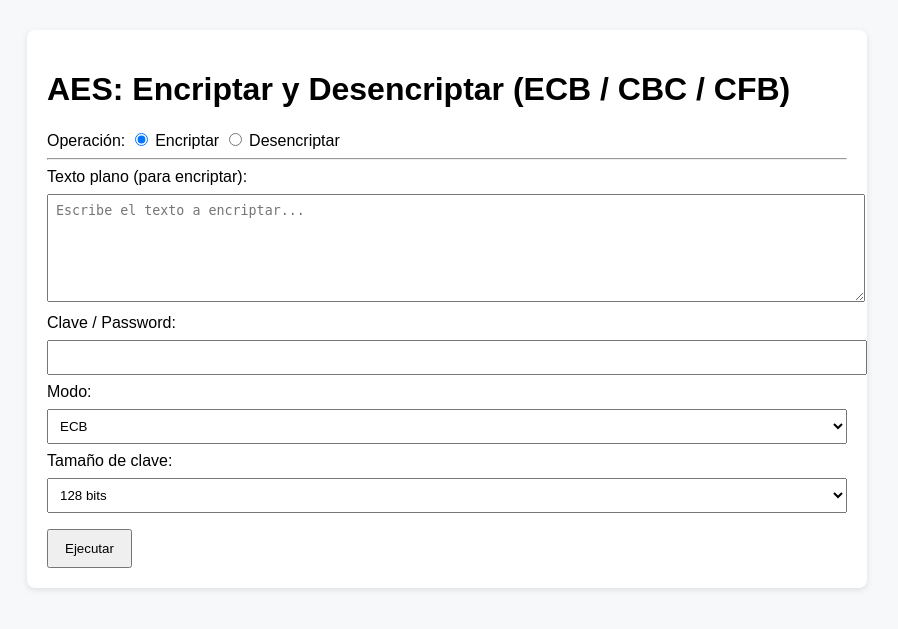
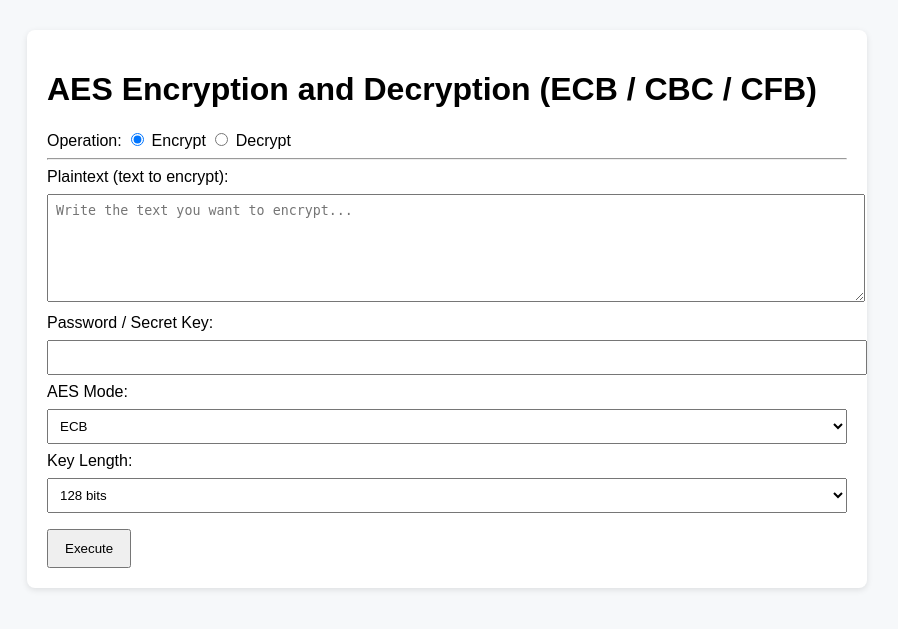
Before and after one commit to rosaliarivera/aes-encryption-app, a Flask app: page / in a window 1280 px wide. Shown: the top 629 px of the page, without its empty margins (193-1091 px from the left). Run offline with Flask 3, Linux system fonts and the light colour scheme.

Commit message:
Translate interface and messages to English

```diff
--- a/app.py
+++ b/app.py
@@ -21,12 +21,12 @@ def index():
         plaintext = request.form.get('plaintext', '')
 
         if not password:
-            flash('La clave no puede estar vacía.', 'error')
+            flash('The password cannot be empty.', 'error')
             return redirect(url_for('index'))
 
         if operation == 'encrypt':
             if not plaintext:
-                flash('Introduce texto para encriptar.', 'error')
+                flash('Please enter text to encrypt.', 'error')
                 return redirect(url_for('index'))
             payload = encrypt(plaintext, password, mode, key_bits)
             filename = secure_filename(f'cipher_{mode}_{key_bits}.txt')
@@ -45,13 +45,13 @@ def index():
             elif input_text:
                 payload = input_text
             else:
-                flash('Sube un fichero .txt con el ciphertext o pega el contenido.', 'error')
+                flash('Upload a ciphertext .txt file or paste the content.', 'error')
                 return redirect(url_for('index'))
             try:
                 plaintext = decrypt(payload, password)
                 result = plaintext
             except Exception as e:
-                flash(f'Error al desencriptar: {str(e)}', 'error')
+                flash(f'Decryption error: {str(e)}', 'error')
     return render_template('index.html', result=result)
 
 if __name__ == '__main__':
--- a/templates/index.html
+++ b/templates/index.html
@@ -1,13 +1,13 @@
 <!doctype html>
-<html lang="es">
+<html lang="en">
 <head>
     <meta charset="utf-8">
-  <title>AES Web App - Encriptar / Desencriptar</title>
+    <title>AES Encryption and Decryption</title>
     <link rel="stylesheet" href="{{ url_for('static', filename='style.css') }}">
 </head>
 <body>
 <div class="container">
-    <h1>AES: Encriptar y Desencriptar (ECB / CBC / CFB)</h1>
+    <h1>AES Encryption and Decryption (ECB / CBC / CFB)</h1>
 
     {% with messages = get_flashed_messages(with_categories=true) %}
     {% if messages %}
@@ -20,48 +20,51 @@
     {% endwith %}
 
     <form method="post" enctype="multipart/form-data">
-      <label>Operación:</label>
-      <label><input type="radio" name="operation" value="encrypt" checked> Encriptar</label>
-      <label><input type="radio" name="operation" value="decrypt"> Desencriptar</label>
+
+        <label>Operation:</label>
+        <label><input type="radio" name="operation" value="encrypt" checked> Encrypt</label>
+        <label><input type="radio" name="operation" value="decrypt"> Decrypt</label>
 
         <hr>
 
         <div id="encrypt-section">
-        <label>Texto plano (para encriptar):</label>
-        <textarea name="plaintext" rows="6" placeholder="Escribe el texto a encriptar..."></textarea>
+            <label>Plaintext (text to encrypt):</label>
+            <textarea name="plaintext" rows="6" placeholder="Write the text you want to encrypt..."></textarea>
         </div>
 
         <div id="decrypt-section" style="display:none">
-        <label>Subir fichero .txt con ciphertext (o pega su contenido abajo):</label>
+            <label>Upload ciphertext file (.txt) or paste its content:</label>
             <input type="file" name="cipherfile" accept=".txt">
-        <label>O pega el contenido del .txt:</label>
-        <textarea name="ciphertextarea" rows="6" placeholder='Pega aquí el JSON guardado por la app'></textarea>
+
+            <label>Or paste ciphertext here:</label>
+            <textarea name="ciphertextarea" rows="6" placeholder="Paste encrypted JSON text here"></textarea>
         </div>
 
-      <label>Clave / Password:</label>
+        <label>Password / Secret Key:</label>
         <input type="password" name="password" required>
 
-      <label>Modo:</label>
+        <label>AES Mode:</label>
         <select name="mode">
             <option>ECB</option>
             <option>CBC</option>
             <option>CFB</option>
         </select>
 
-      <label>Tamaño de clave:</label>
+        <label>Key Length:</label>
         <select name="key_bits">
             <option value="128">128 bits</option>
             <option value="192">192 bits</option>
             <option value="256">256 bits</option>
         </select>
 
-      <button type="submit">Ejecutar</button>
+        <button type="submit">Execute</button>
     </form>
 
     {% if result %}
-      <h2>Texto desencriptado:</h2>
+    <h2>Decrypted text:</h2>
     <pre>{{ result }}</pre>
     {% endif %}
+
 </div>
 
 <script src="{{ url_for('static', filename='script.js') }}"></script>
```
Lines whose indentation alone changed are shown as unchanged.
